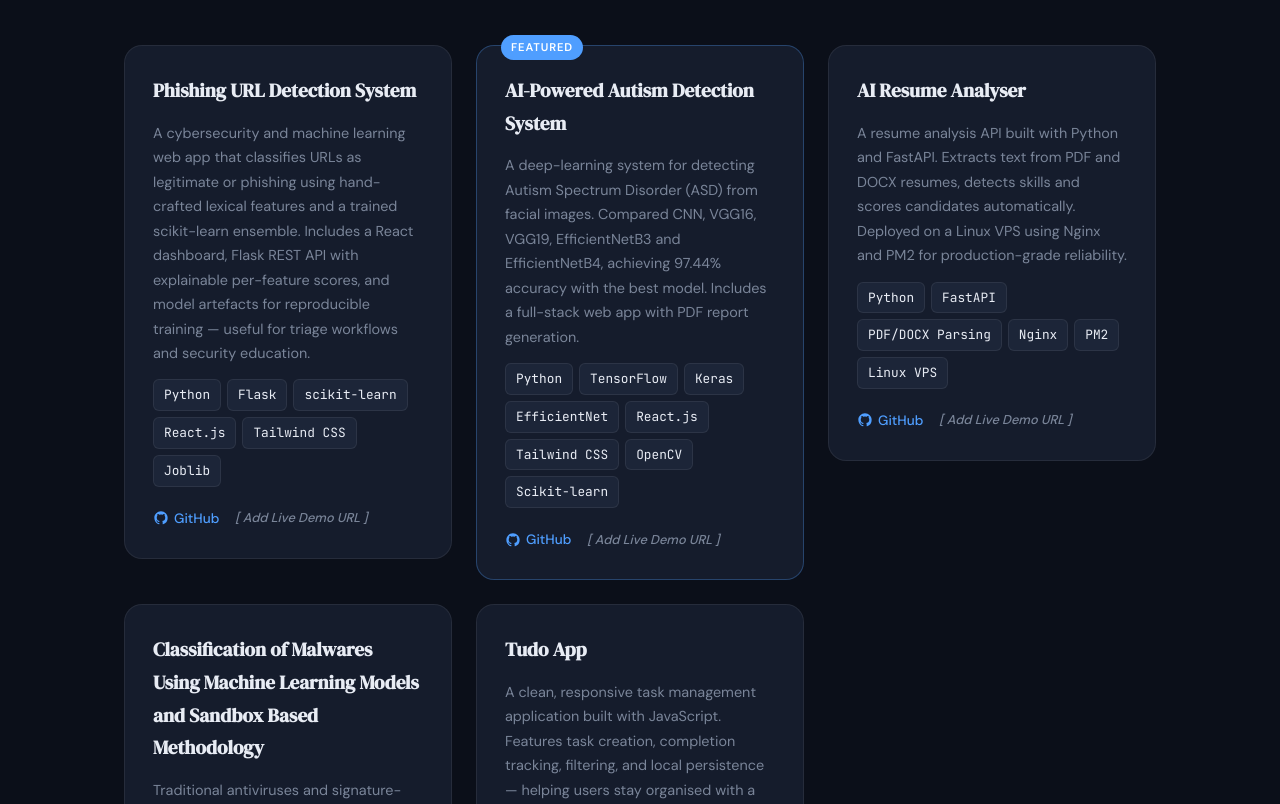
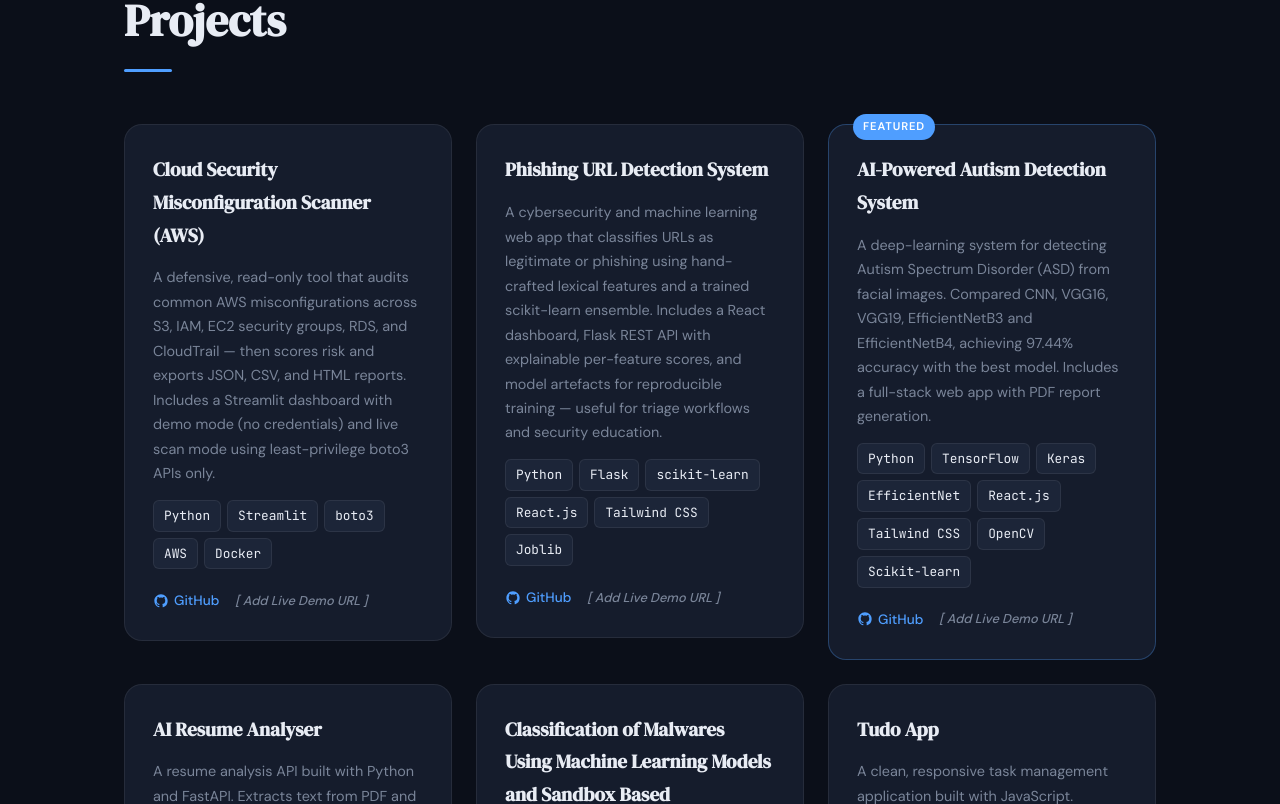
Before and after one commit to Sahamamjad/sahamamjad.github.io, a React (Vite) app: page / in a window 1280 px wide. Shown: the part 2636-3440 px from the top of the page. Built offline with nearby package versions, Linux system fonts and the light colour scheme.

Commit message:
Add AWS cloud misconfiguration scanner to portfolio

```diff
--- a/src/App.jsx
+++ b/src/App.jsx
@@ -6,13 +6,22 @@ const NAV_LINKS = ["About", "Skills", "Projects", "Experience", "Education", "Co
 
 const SKILLS = {
   "Languages": ["Python", "Java", "SQL", "JavaScript", "HTML", "CSS"],
-  "Frameworks & Libraries": ["FastAPI", "TensorFlow", "Scikit-learn", "React.js", "Tailwind CSS"],
+  "Frameworks & Libraries": ["FastAPI", "TensorFlow", "Scikit-learn", "React.js", "Tailwind CSS", "Streamlit", "boto3"],
   "Tools & Platforms": ["Git", "GitHub", "VS Code", "Nginx", "PM2", "Linux VPS"],
   "Databases": ["MySQL", "PostgreSQL"],
-  "Concepts & Other": ["OOP", "Data Structures", "Machine Learning", "Testing & Automation", "Windows", "Linux"],
+  "Concepts & Other": ["OOP", "Data Structures", "Machine Learning", "Cloud Security", "Testing & Automation", "Windows", "Linux"],
 };
 
 const PROJECTS = [
+  {
+    title: "Cloud Security Misconfiguration Scanner (AWS)",
+    description:
+      "A defensive, read-only tool that audits common AWS misconfigurations across S3, IAM, EC2 security groups, RDS, and CloudTrail — then scores risk and exports JSON, CSV, and HTML reports. Includes a Streamlit dashboard with demo mode (no credentials) and live scan mode using least-privilege boto3 APIs only.",
+    tech: ["Python", "Streamlit", "boto3", "AWS", "Docker"],
+    github: "https://github.com/sahamamjad/cloud-misconfiguration-scanner",
+    demo: null,
+    highlight: false,
+  },
   {
     title: "Phishing URL Detection System",
     description:
@@ -71,6 +80,7 @@ const EXPERIENCE = [
       "Built an AI Resume Analyser API using Python and FastAPI, deployed on Linux VPS with Nginx and PM2.",
       "Created a malware classification system using ML models and Cuckoo Sandbox achieving high detection accuracy.",
       "Shipped a phishing URL detection lab (React, Flask, scikit-learn) with explainable features and REST inference.",
+      "Delivered a read-only AWS misconfiguration scanner (Streamlit, boto3) with CIS-oriented findings and exportable reports.",
     ],
   },
   {
```
